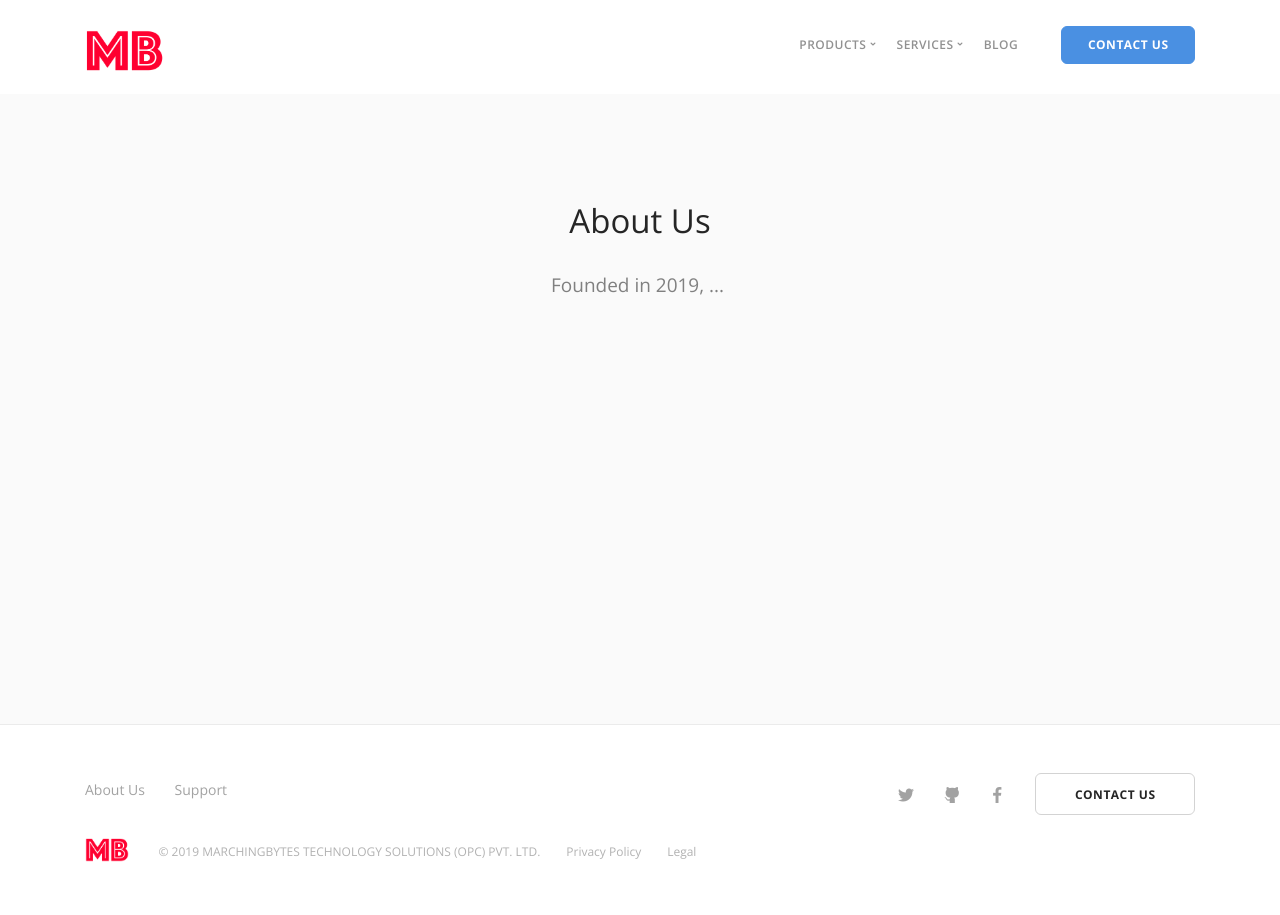
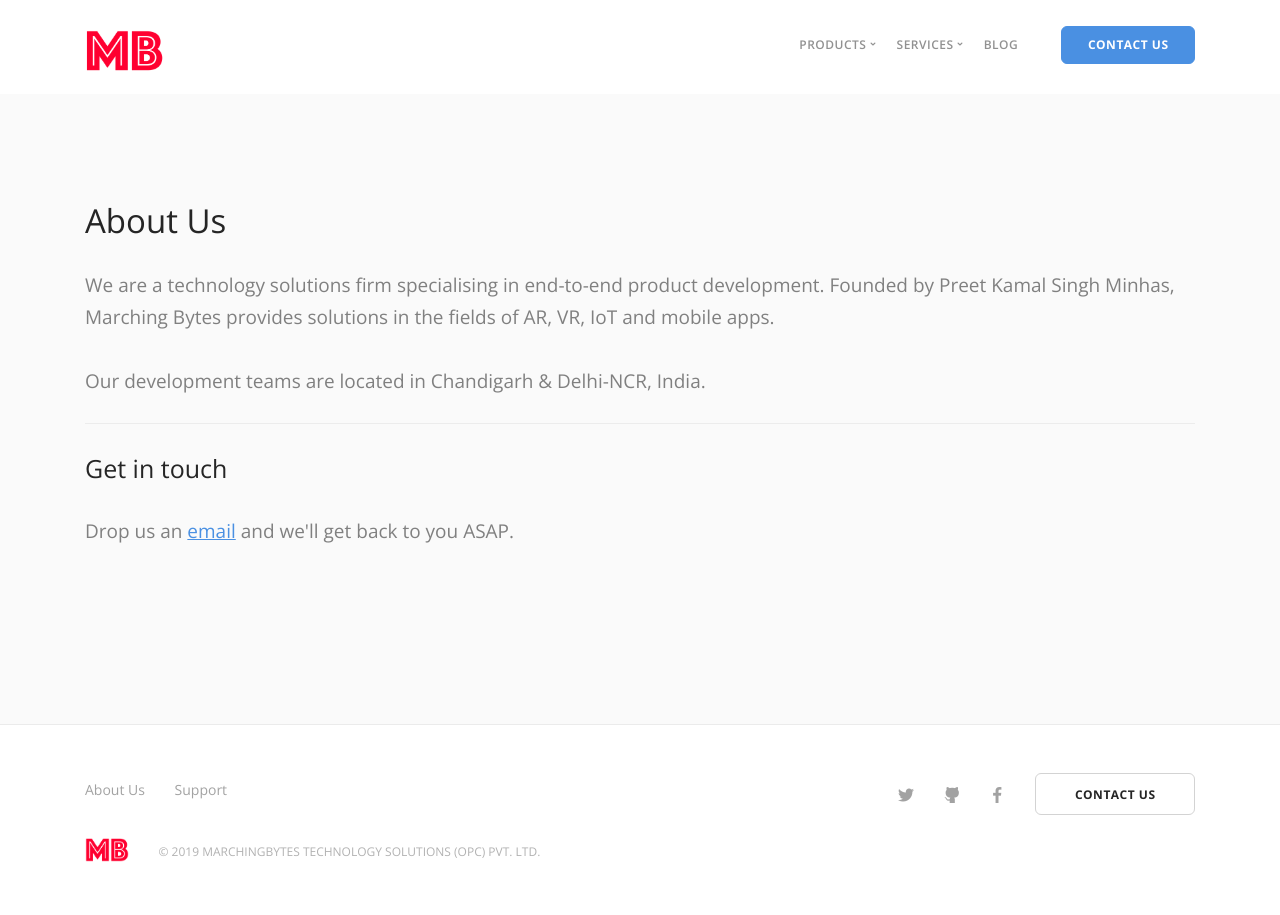
Before and after one commit to pkMinhas/pkMinhas.github.io, a Jekyll site: the page built from about.md, in a window 1280 px wide. Built offline with Jekyll 4.4.1, drawn with Linux system fonts in a browser that asks for light colours; some web fonts are replaced.

Commit message:
content updates

```diff
--- a/_includes/footer.html
+++ b/_includes/footer.html
@@ -13,13 +13,13 @@
                     <li><a href="https://github.com/pkMinhas" target="_blank"><i class="socicon socicon-github icon icon--xs"></i></a></li>
                     <li><a href="#" target="_blank"><i class="socicon socicon-facebook icon icon--xs"></i></a></li>
                 </ul>
-                <a href="#" class="btn type--uppercase"> <span class="btn__text">
+                <a href="/contact/" class="btn type--uppercase"> <span class="btn__text">
             Contact Us
         </span> </a>
             </div>
         </div>
         <div class="row">
-            <div class="col-sm-12"> <img alt="Image" class="logo" src="/assets/img/logo-transparent-256.png"> <span class="type--fine-print">© <span class="update-year">2019</span> MARCHINGBYTES TECHNOLOGY SOLUTIONS (OPC) PVT. LTD.</span> <a class="type--fine-print" href="#">Privacy Policy</a> <a class="type--fine-print" href="#">Legal</a> </div>
+            <div class="col-sm-12"> <img alt="Image" class="logo" src="/assets/img/logo-transparent-256.png"> <span class="type--fine-print">© <span class="update-year">2019</span> MARCHINGBYTES TECHNOLOGY SOLUTIONS (OPC) PVT. LTD.</span> </div>
         </div>
     </div>
 </footer>
--- a/_includes/header.html
+++ b/_includes/header.html
@@ -78,7 +78,7 @@
                             </ul>
                         </div>
                         <div class="bar__module">
-                            <a class="btn btn--sm btn--primary type--uppercase" href="#purchase-template"> <span class="btn__text">
+                            <a class="btn btn--sm btn--primary type--uppercase" href="/contact/"> <span class="btn__text">
                             Contact Us</span> </a>
                         </div>
                     </div>
--- a/about.md
+++ b/about.md
@@ -4,12 +4,22 @@ title: About
 permalink: /about/
 ---
 
-<section class="text-center bg--secondary vh-7">
+<section class="bg--secondary vh-7">
     <div class="container">
         <div class="row">
-            <div class="col-md-10 col-lg-8">
+            <div class="col-md-12">
                 <h2>About Us</h2>
-                <p class="lead"> Founded in 2019, ...&nbsp;</p>
+                <p class="lead"> We are a technology solutions firm specialising in end-to-end product development.
+                Founded by Preet Kamal Singh Minhas, Marching Bytes provides solutions in the fields of AR, VR, IoT and mobile apps.
+                <br><br>
+                Our development teams are located in Chandigarh & Delhi-NCR, India.</p>
+            </div>
+        </div>
+        <hr>
+        <div class="row mt-4">
+            <div class="col-md-12">
+                <h3>Get in touch</h3>
+                <p class="lead"> Drop us an <a href="mailto:{{site.email}}" target="_blank">email</a> and we'll get back to you ASAP.</p>
             </div>
         </div>
     </div>
--- a/index.html
+++ b/index.html
@@ -10,7 +10,7 @@ title: Marching Bytes Technology Solutions
             <div class="col-md-9 col-lg-7">
                 <h1> Technology Consulting and Products</h1>
                 <p class="lead">Hi, We are Marching Bytes, a technology solutions firm specialising in end-to-end product development.&nbsp;We partner with startups and companies, small and large.</p>
-                <a class="btn btn--primary type--uppercase" href="#"> <span class="btn__text">
+                <a class="btn btn--primary type--uppercase" href="/contact/"> <span class="btn__text">
             Get in touch</span> </a>
             </div>
         </div>
```
Also changed, not shown: 404.html (+3 -18 lines), _posts/2019-01-02-hello-world.markdown (deleted, +0 -12 lines), _posts/2019-02-01-welcome-to-jekyll.markdown (deleted, +0 -25 lines), _posts/2019-02-02-hello-world.markdown (added, +17 -0 lines), contact.md (added, +19 -0 lines), support.md (+3 -3 lines), 8 other files.
